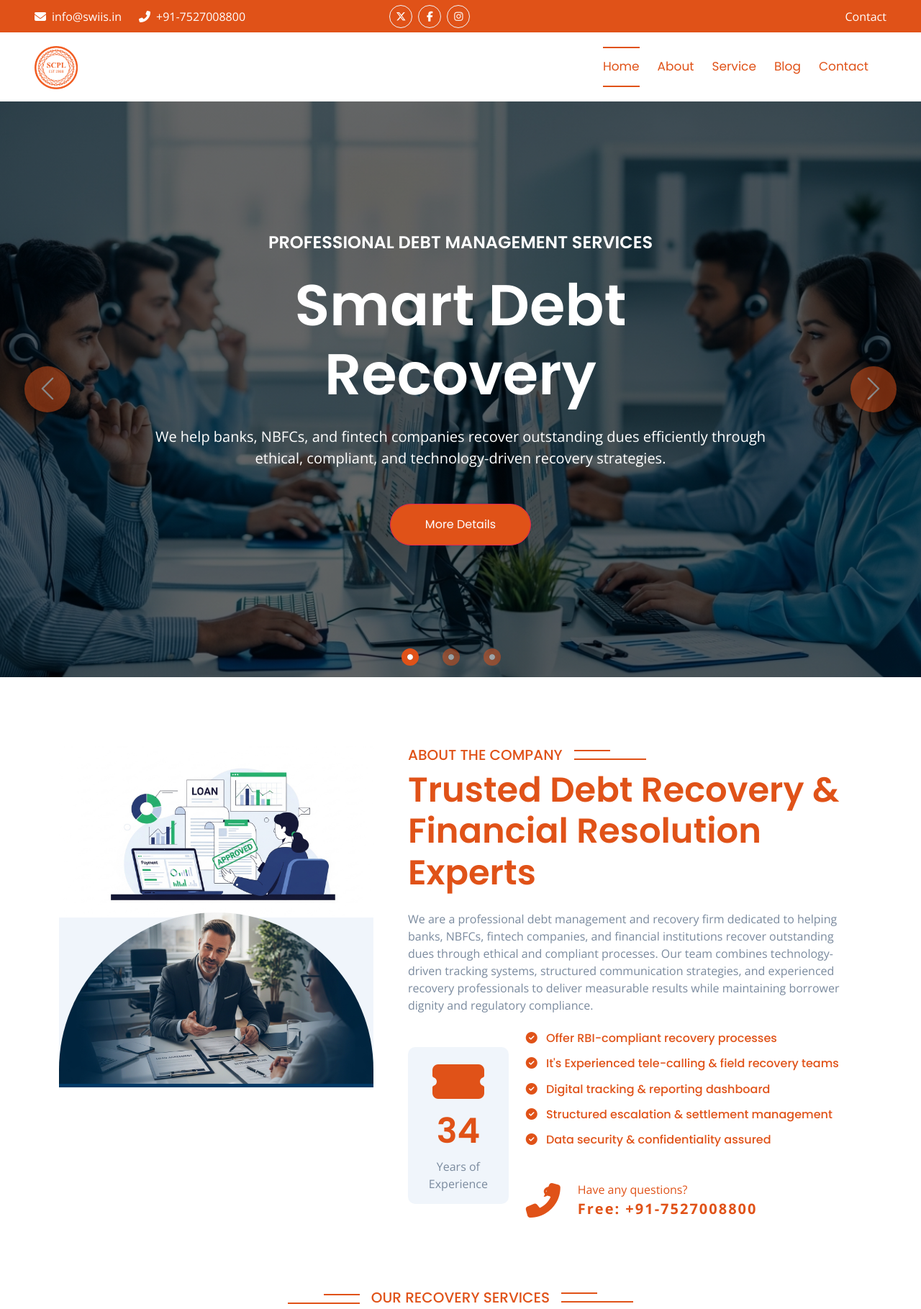
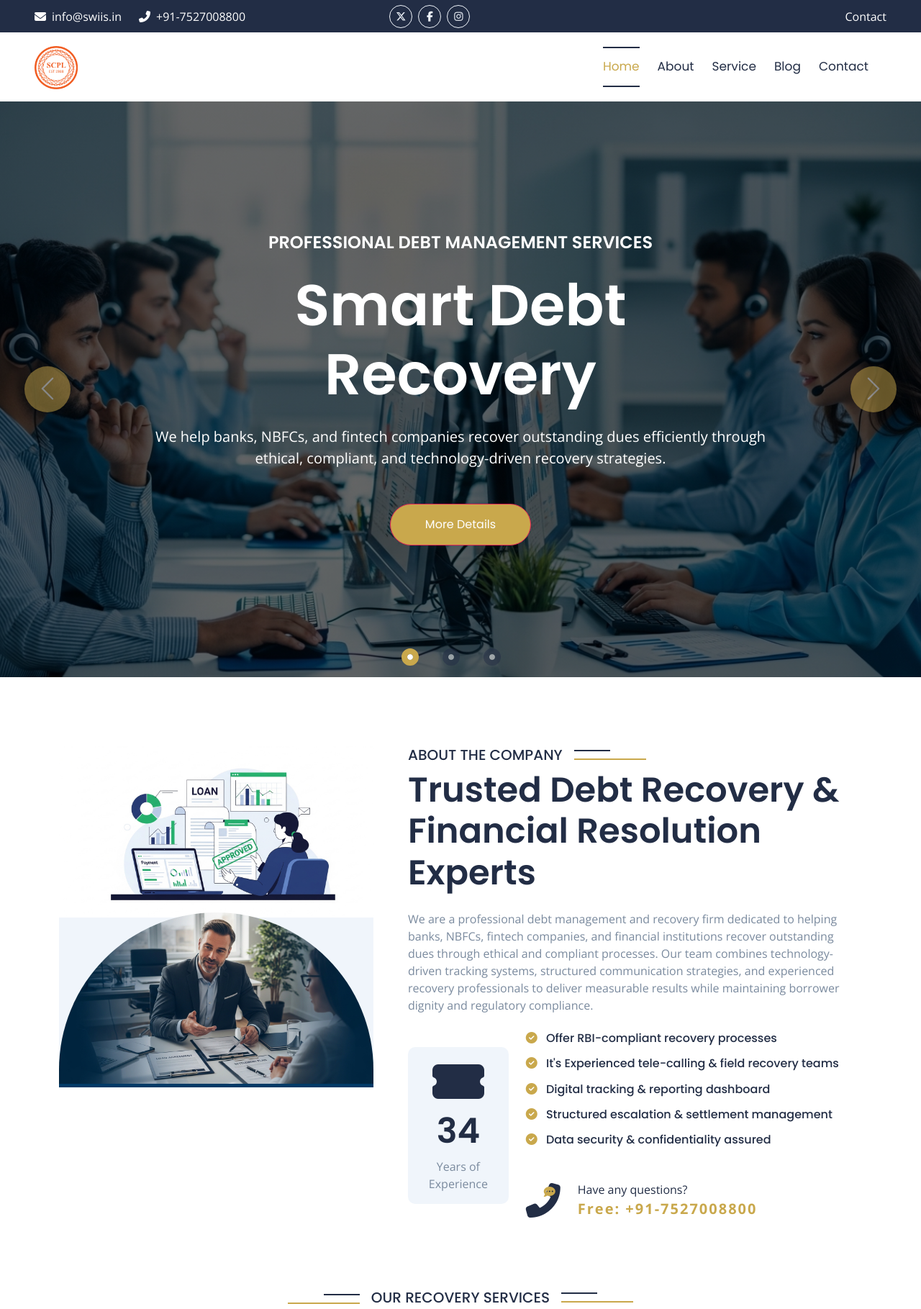
Before and after one commit to piyushsh143/swiss-in, a PHP site: page /travisa/index.php in a window 1280 px wide. Shown: the top 1819 px of the page at 72% size. Run offline with PHP 8.4, Linux system fonts and the light colour scheme; data that the repository does not hold is empty; some libraries are stand-ins or nearby versions.

Commit message:
Updated the theme design to royal blue and golden

```diff
--- a/css/style.css
+++ b/css/style.css
@@ -1,8 +1,8 @@
-/* Theme: logo color #f15d22 */
+/* Theme: Royal Blue #222d45 | Golden #c9a84c */
 :root {
-    --bs-primary: #e05218;
-    --bs-secondary: #e05218;
-    --bs-dark: #e05218;
+    --bs-primary: #222d45;
+    --bs-secondary: #c9a84c;
+    --bs-dark: #141b2b;
 }
 
 /*** Spinner Start ***/
@@ -1067,15 +1067,15 @@ h2,
 .h2,
 h1,
 .h1 {
-    color: #e05218 !important;
+    color: #222d45 !important;
 }
 
 .text-primary {
-    color: #e05218 !important;
+    color: #222d45 !important;
 }
 
 .bg-secondary {
-    background-color: #e05218 !important;
+    background-color: #c9a84c !important;
     color: #fff !important;
 }
 
@@ -1085,19 +1085,15 @@ h1,
 }
 
 .text-secondary {
-    color: #e05218 !important;
+    color: #c9a84c !important;
 }
 
 .bg-primary {
-    background-color: #e05218 !important;
+    background-color: #222d45 !important;
     color: #fff !important;
 }
 
-.bg-primary a,
-.bg-primary .h4,
-.bg-primary .text-white {
-    color: #fff !important;
-}
+
 
 .text-muted {
     color: #fff !important;
```
Also changed, not shown: other parts of css/style.css (+13 -13 lines), 1 other file.
